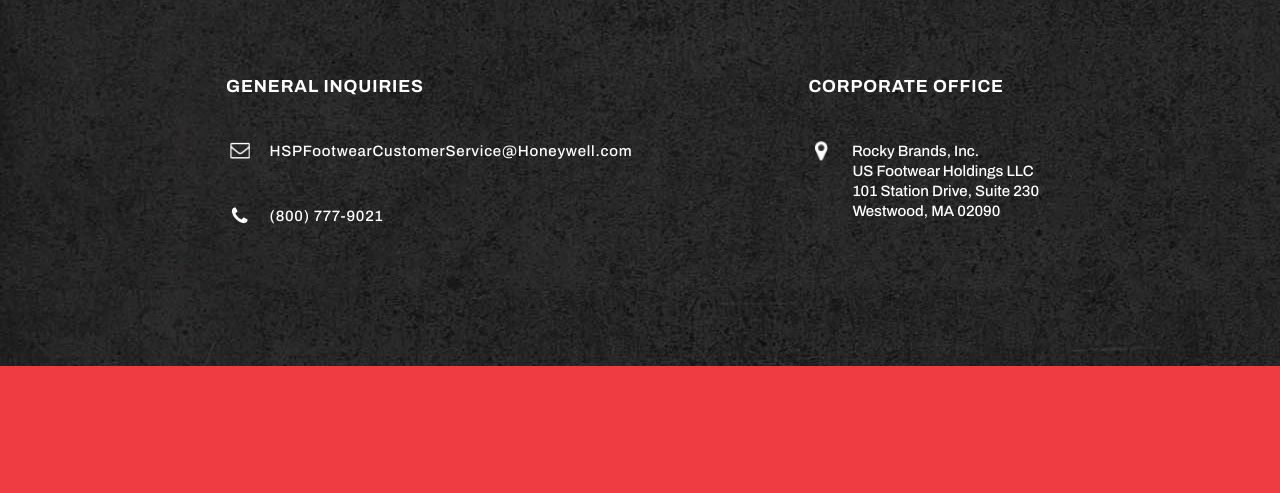
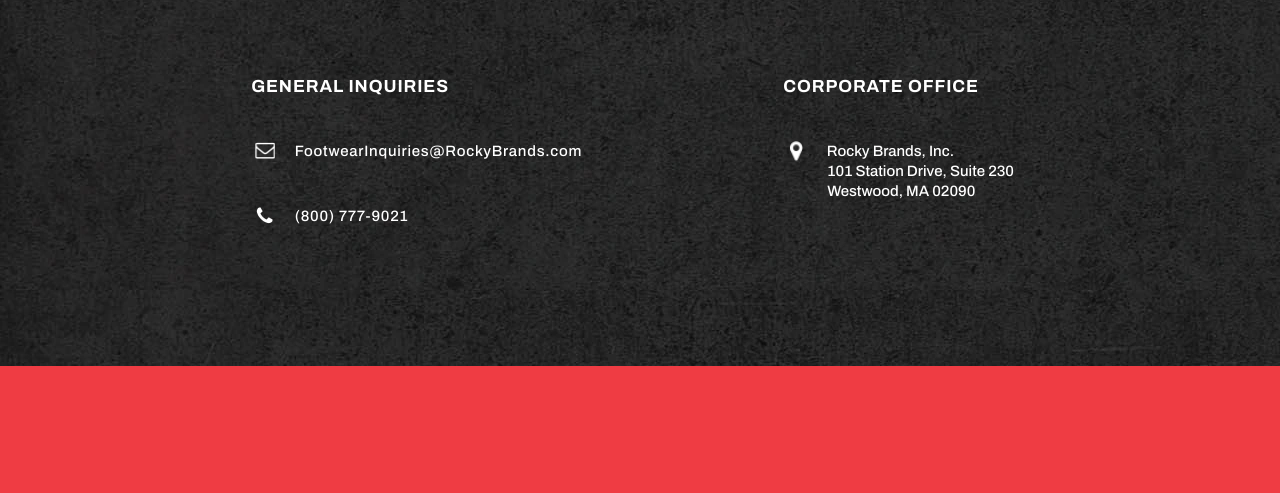
Before and after one commit to RockyBrands/servus, a plain HTML site: page index.html in a window 1280 px wide. Shown: the part 6823-7316 px from the top of the page. Drawn offline with Linux system fonts and the light colour scheme; files whose address does not match are found by name.

Commit message:
Updated Email and Mailing Address

```diff
--- a/index.html
+++ b/index.html
@@ -705,13 +705,12 @@
             <div class="container">
                 <section>
                     <h3>General Inquiries</h3>
-                    <p><a href="mailto:HSPFootwearCustomerService@Honeywell.com">HSPFootwearCustomerService<wbr>@Honeywell.com</a></p>
+                    <p><a href="mailto:FootwearInquiries@RockyBrands.com">FootwearInquiries<wbr>@RockyBrands.com</a></p>
                     <p><a href="tel:1-800-777-9021">(800) 777-9021</a></p>
                 </section>
                 <section>
                     <h3>Corporate Office</h3>
                     <address><a href="https://goo.gl/maps/TXhWuaoHCuemDgaY6">Rocky Brands, Inc.<br />
-                            US Footwear Holdings LLC<br />
                             101 Station Drive, Suite 230<br />
                             Westwood, MA 02090</a></address>
 
```
